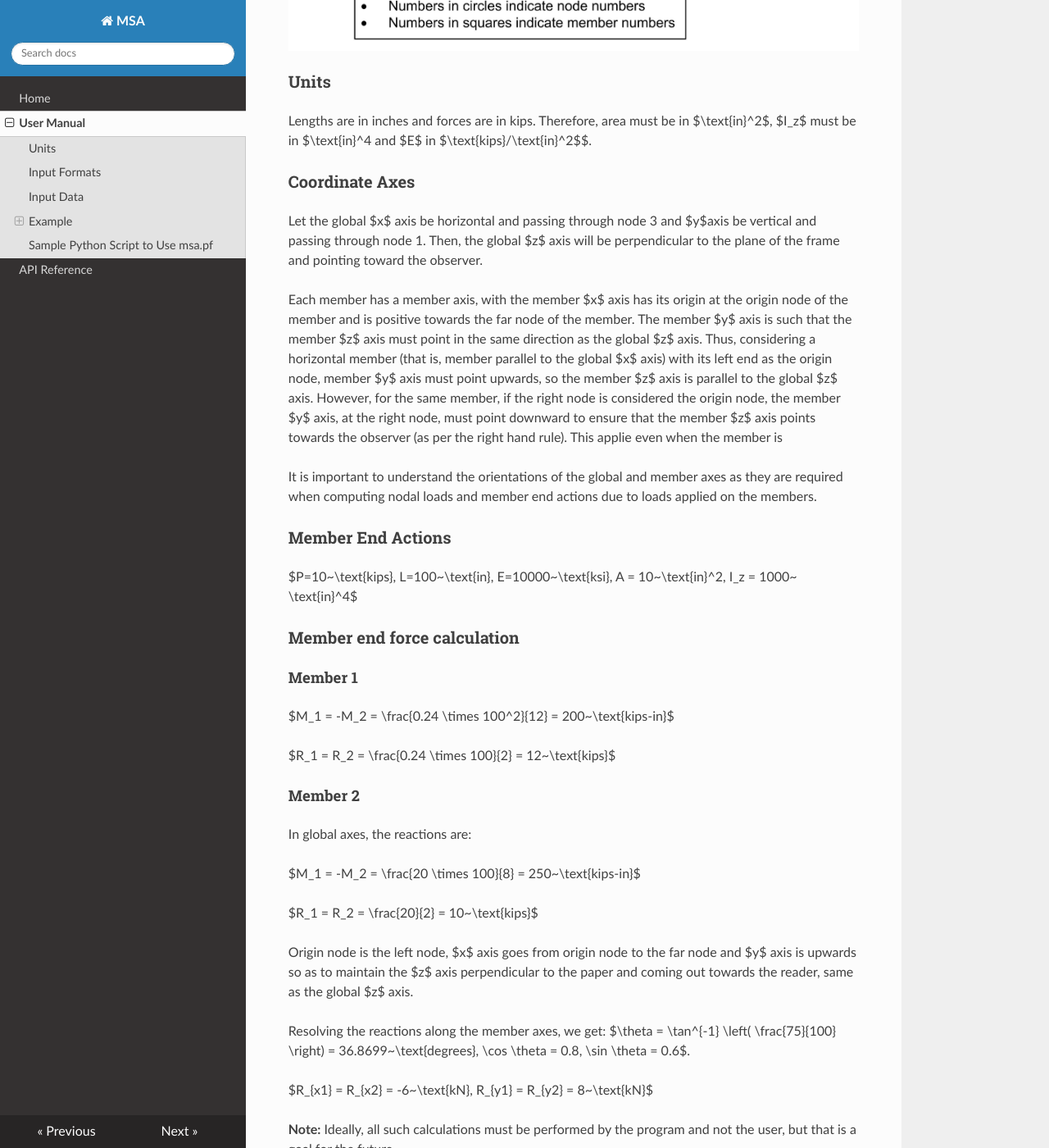
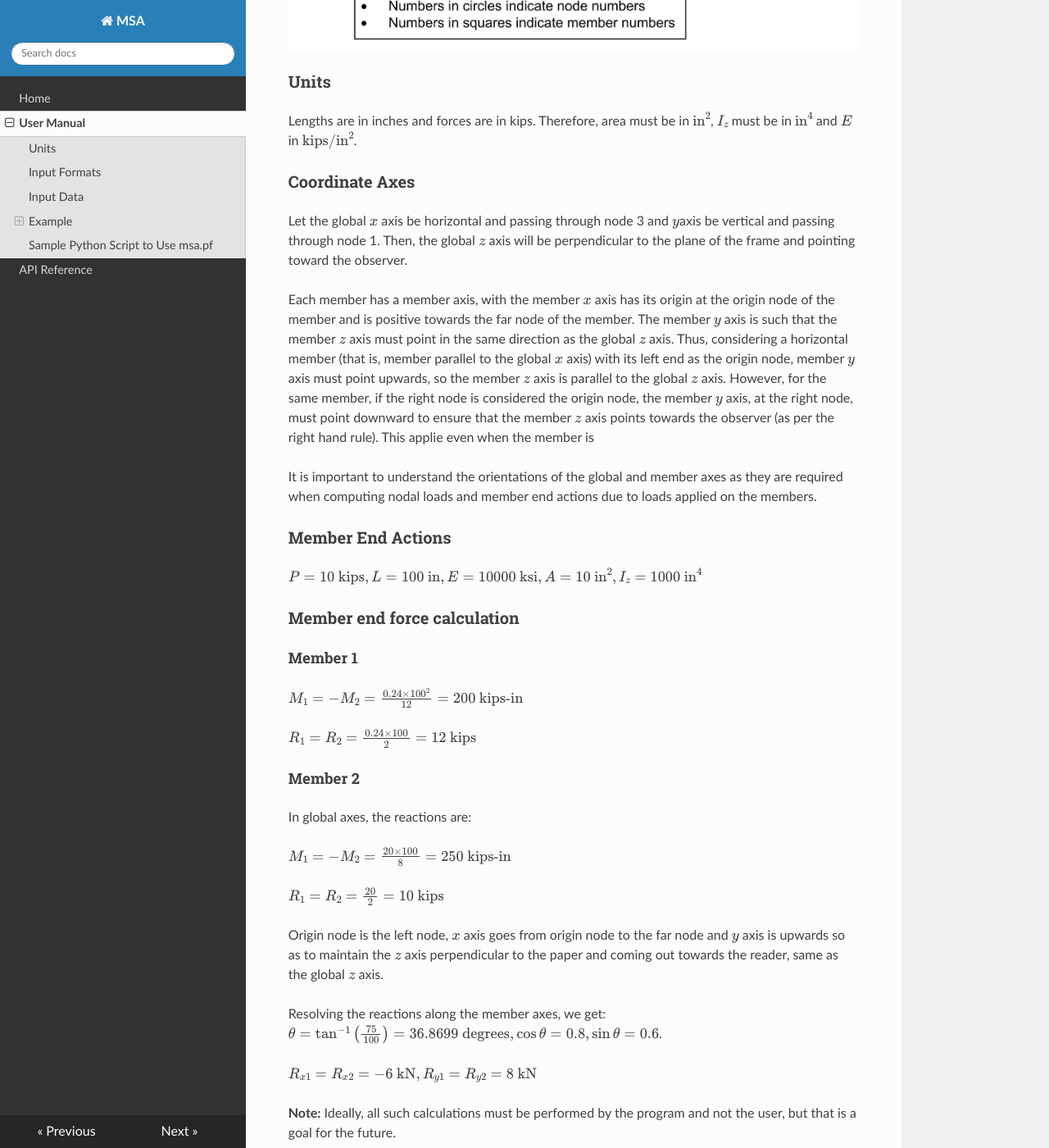
Before and after one commit to satish-annigeri/MSA, an MkDocs documentation site: the page built from docs/src/usermanual.md, in a window 1280 px wide and 1400 px high, scrolled down 2947 px. Shown: the whole window at 82% size. Built offline with MkDocs 1.6.1, drawn with Linux system fonts in a browser that asks for light colours; nearby versions of some CDN libraries; part of the change alters nothing that is shown; some of the changed text lies outside the part shown.

```diff
--- a/docs/src/usermanual.md
+++ b/docs/src/usermanual.md
@@ -39,7 +39,7 @@ The names of variables and their column names and data types are as follows:
 ![Example problem from Weaver and Gere, pp. 243](./img/weaver.jpg "Weaver and Gere, pp. 243")
 
 ### Units
-Lengths are in inches and forces are in kips. Therefore, area must be in $\text{in}^2$, $I_z$ must be in $\text{in}^4 and $E$ in $\text{kips}/\text{in}^2$$.
+Lengths are in inches and forces are in kips. Therefore, area must be in $\text{in}^2$, $I_z$ must be in $\text{in}^4$ and $E$ in $\text{kips}/\text{in}^2$.
 
 ### Coordinate Axes
 Let the global $x$ axis be horizontal and passing through node 3 and $y$axis be vertical and passing through node 1. Then, the global $z$ axis will be perpendicular to the plane of the frame and pointing toward the observer.
--- a/mkdocs.yml
+++ b/mkdocs.yml
@@ -18,6 +18,8 @@ markdown_extensions:
         permalink: true
     - pymdownx.highlight:
         use_pygments: true
+    - pymdownx.arithmatex:
+        generic: true
 
 plugins:
     - search: {}
@@ -31,3 +33,8 @@ plugins:
 watch:
     - docs/src
     - msa
+
+extra_javascript:
+    - javascripts/mathjax.js
+    - https://polyfill.io/v3/polyfill.min.js?features=es6
+    - https://cdn.jsdelivr.net/npm/mathjax@3/es5/tex-mml-chtml.js
```
